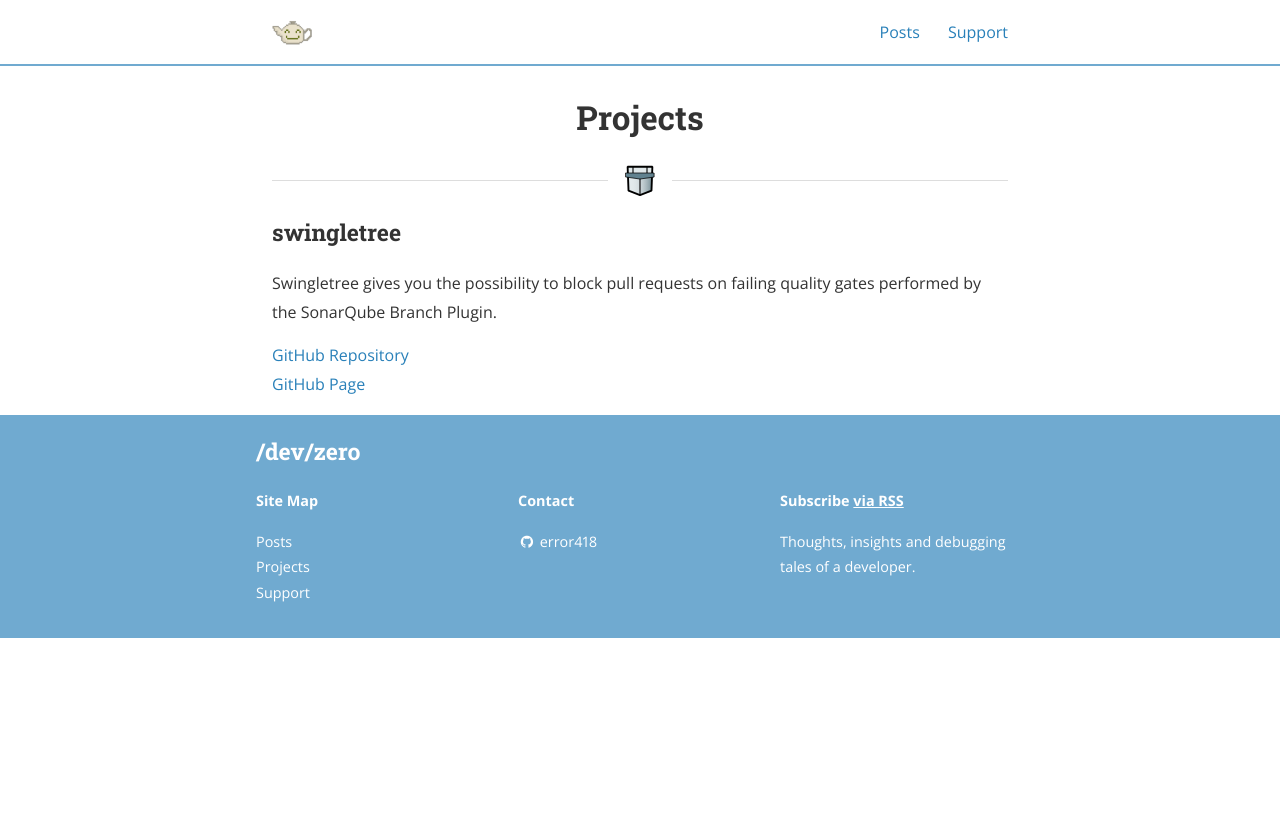
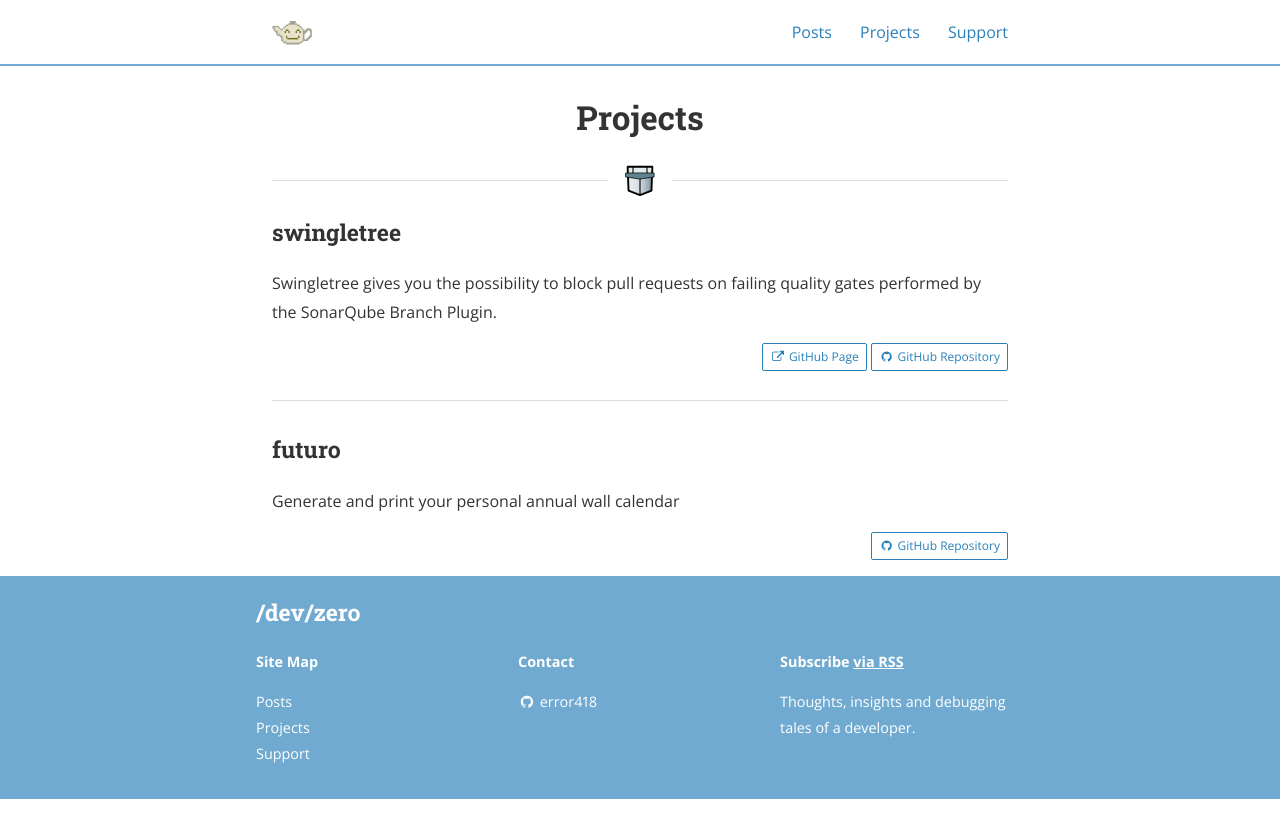
Before and after one commit to error418/error418.github.io, a Jekyll site: the page built from projects.html, in a window 1280 px wide. Shown: the top 838 px of the page. Built offline with Jekyll 4.4.1, drawn with Linux system fonts in a browser that asks for light colours; nearby versions of some CDN libraries; comment, search, counter and statistics services are not loaded.

Commit message:
update page contents / fix sitemap links

```diff
--- a/_config.yml
+++ b/_config.yml
@@ -207,3 +207,7 @@ projects:
     image: /assets/projects/swingletree.svg
     url: https://error418.github.io/swingletree
     github: error418/swingletree
+  - name: futuro
+    description: >
+      Generate and print your personal annual wall calendar
+    github: error418/futuro
--- a/_includes/footer.html
+++ b/_includes/footer.html
@@ -9,7 +9,7 @@
       <p><strong>Site Map</strong></p>
       <ul class="pages">
         {% for page in site.pages %}
-        {% if page.title and page.main_nav != false %}
+        {% if page.title and (!page.main_nav and page.main_nav != false %}
           <li class="nav-link"><a href="{{ page.url | prepend: site.baseurl }}">{{ page.title }}</a>
         {% endif %}
         {% endfor %}
--- a/css/main.scss
+++ b/css/main.scss
@@ -12,6 +12,28 @@
   "layout"
 ;
 
+.btn {
+  display: inline-block;
+  border-radius: 2px;
+  border: 1px $action-color solid;
+  padding: 2px 7px;
+
+  &:hover {
+    text-decoration: none;
+    color: $white;
+    background-color: $action-color;
+  }
+
+  &.btn-sm {
+    font-size: 0.75em;
+  }
+}
+
+.project {
+  .links {
+    text-align: right;
+  }
+}
 
 .logo-divider {
   display: block;
--- a/projects.html
+++ b/projects.html
@@ -2,11 +2,12 @@
 layout: page
 title: "Projects"
 permalink: /projects/
+main_nav: true
 ---
-
 
 {% for project in site.projects %}
   <div class="project">
+    {% if project.image %}
     <span class="logo-divider">
 
       <span class="divider">
@@ -15,18 +16,18 @@ permalink: /projects/
         </span>
       </span>
     </span>
+    {% else %}
+    <hr>
+    {% endif %}
     <h3>{{ project.name }}</h3>
     <p>{{ project.description }}</p>
-    {% if project.github %}
-    <div>
-      <a href="https://github.com/{{ project.github }}">GitHub Repository</a>
+    <div class="links">
+      {% if project.url %}
+      <a class="btn btn-sm btn-outline-primary" href="{{ project.url }}"><i class="fa fa-fw fa-external-link"></i> GitHub Page</a>
+      {% endif %}
+      {% if project.github %}
+      <a class="btn btn-sm btn-outline-primary" href="https://github.com/{{ project.github }}"><i class="fa fa-fw fa-github"></i> GitHub Repository</a>
+      {% endif %}
     </div>
-    {% endif %}
-    {% if project.url %}
-    <div>
-      <a href="{{ project.url }}">GitHub Page</a>
-    </div>
-  {% endif %}
   </div>
-  {% if forloop.last == false %}{% endif %}
 {% endfor %}
```
